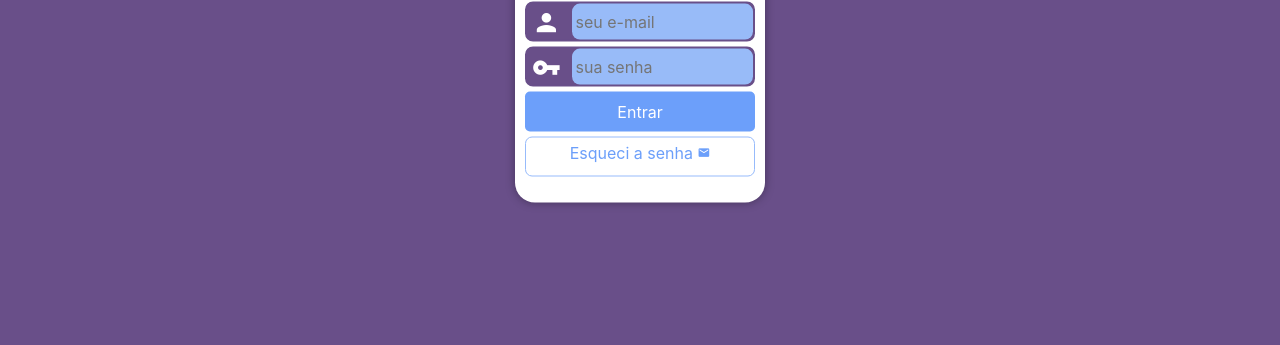
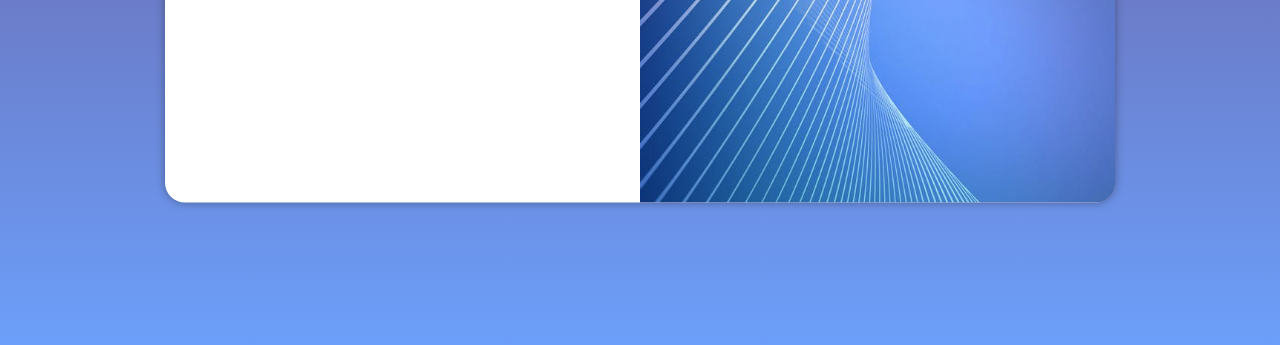
Before and after one commit to JoaoPedroArriaga/projeto-login, a plain HTML site: page index.html in a window 1280 px wide. Shown: the part 455-800 px from the top of the page. Drawn offline with Linux system fonts and the light colour scheme.

Commit message:
Media Query para outras telas

```diff
--- /dev/null
+++ b/estilos/media-queries.css
@@ -0,0 +1,39 @@
+@charset "utf-8";
+
+@media screen and (min-width: 768px){
+    body{
+        background-image: linear-gradient(to top, #6C9FFA, #694F89);
+    }
+
+    section#login{
+        width: 80%;
+    }
+
+    div#img{
+        float: left;
+        width: 30%;
+        height: 100%;
+    }
+
+    div#form{
+        float: right;
+        width: 70%;
+    }
+}
+
+@media screen and (min-width: 992px){
+    section#login{
+        width: 950px;
+    }
+
+    div#img{
+        float: right;
+        width: 50%;
+        height: 100%;
+    }
+
+    div#form{
+        float: left;
+        width: 50%;
+    }
+}
--- a/estilos/style.css
+++ b/estilos/style.css
@@ -36,6 +36,8 @@ section#login{
     width: 250px;
     height: 515px;
     border-radius: 20px;
+    transition: width .3s, height .3s;
+    transition-timing-function: ease;
 }
 
 div#img{
--- a/index.html
+++ b/index.html
@@ -5,6 +5,7 @@
     <meta name="viewport" content="width=device-width, initial-scale=1.0">
     <link rel="stylesheet" href="estilos/style.css">
     <link rel="stylesheet" href="https://fonts.googleapis.com/icon?family=Material+Icons">
+    <link rel="stylesheet" href="estilos/media-queries.css">
     <title>Login</title>
 </head>
 <body>
```
